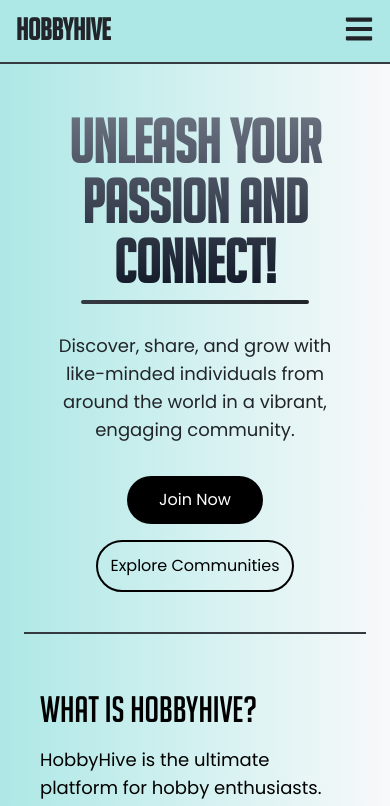
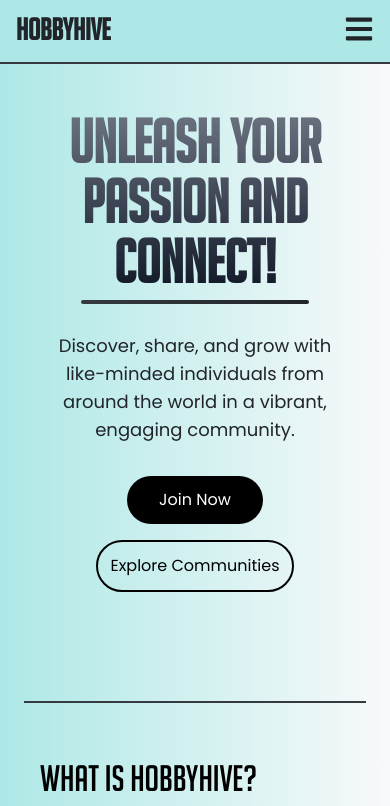
Before and after one commit to Adiijha/HobbyHive-frontend, a React (Vite) app: page / in a window 390 px wide. Shown: the top 806 px of the page. Built offline with nearby package versions, Linux system fonts and the light colour scheme.

Commit message:
Fix Height issue #2

```diff
--- a/src/components/landingPage/Hero.jsx
+++ b/src/components/landingPage/Hero.jsx
@@ -11,7 +11,7 @@ function Hero() {
   return (
     <div className=" w-full h-auto bg-gradient-to-r from-somig to-beige pt-12 md:pt-28 px-6 sm:px-10 md:px-16 lg:px-20 flex flex-col items-center text-center">
       {/* Hero Content Section */}
-      <motion.div className="w-full max-h-[70vh] md:min-h-screen text-black border-b-2 border-chgrey flex flex-col items-center">
+      <motion.div className="w-full min-h-[70vh] md:max-h-screen lg:min-h-screen text-black border-b-2 border-chgrey flex flex-col items-center">
         {/* Animated Heading */}
         <motion.h1
           className="font-bnt text-black font-semibold text-6xl md:text-7xl lg:text-8xl bg-gradient-to-b from-gray-500 to-gray-900 bg-clip-text text-transparent"
```
